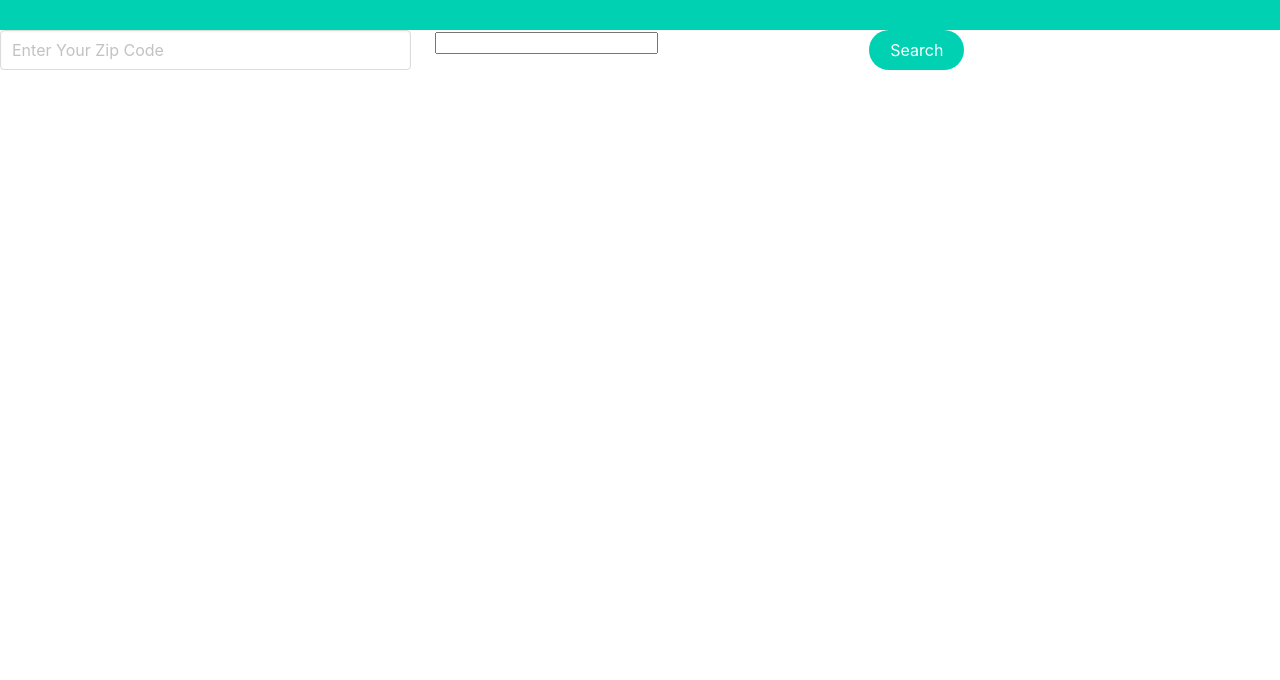
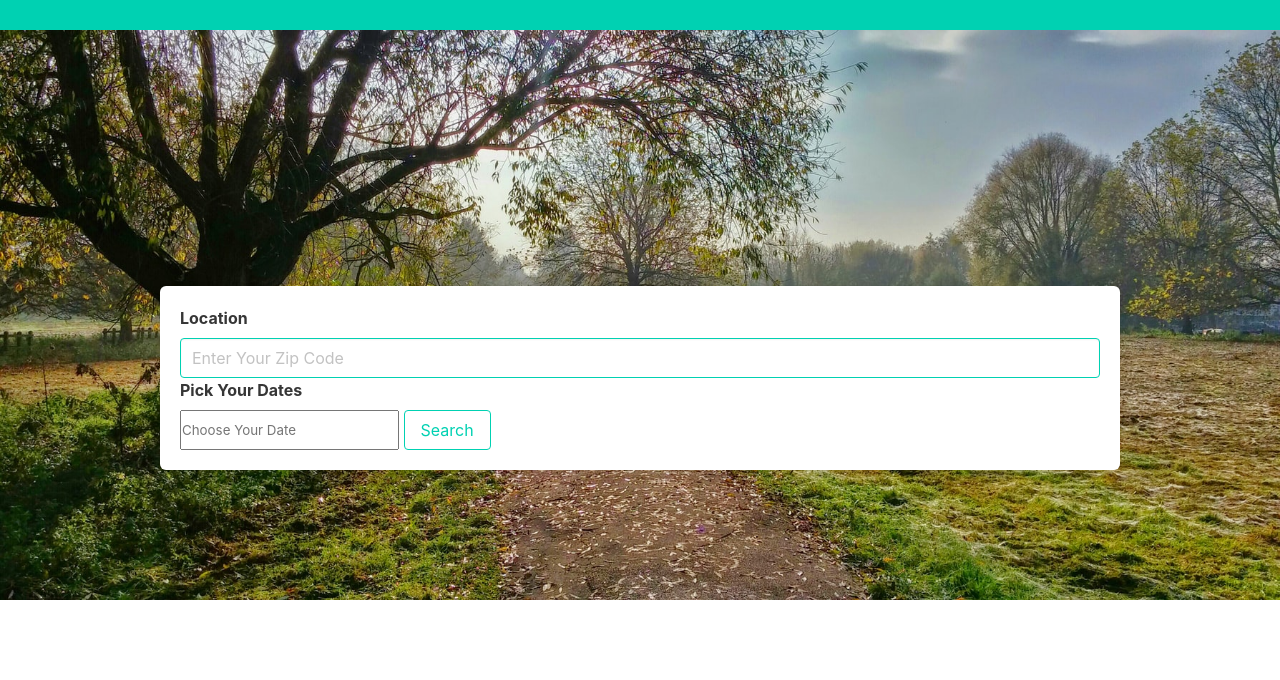
Before and after one commit to LoganHild/forecast-with-a-chance-of-camping, a plain HTML site: page index.html in a window 1280 px wide. Shown: the part 120-800 px from the top of the page. Drawn offline with nearby package versions, Linux system fonts and the light colour scheme.

Commit message:
Main page styling

```diff
--- a/assets/css/style.css
+++ b/assets/css/style.css
@@ -1,4 +1,41 @@
-/* .datepicker {
-    min-width: 400px;
+
+*{
+    margin: 0;
+    padding: 0;
+
+}
+
+.datepicker {
+    min-width: 150px;
     min-height: 40px;
-} */
+}
+
+.containers {
+    position: relative;
+}
+/* background img styling */
+.bg-img {
+    /* background-image: url(./assets/images/background1.jpeg) !important; */
+    background-position: center center;
+    background-repeat:  no-repeat;
+    background-attachment: fixed;
+    background-size:  cover;
+    position: absolute;
+    top:0;
+    left:0;
+    right:0;
+    bottom:0;
+    z-index: -999;
+
+
+}
+
+.inputs {
+    display: flex;
+    position: relative;
+    flex-direction: row;
+    flex-wrap: wrap;
+    z-index: 999;
+    padding: 160px 160px;
+
+}
--- a/index.html
+++ b/index.html
@@ -4,7 +4,12 @@
     <meta charset="UTF-8" />
     <meta http-equiv="X-UA-Compatible" content="IE=edge" />
     <meta name="viewport" content="width=device-width, initial-scale=1.0" />
-    <title>Main page</title>
+
+    <!-- jQuery UI <link> tag -->
+    <link
+      rel="stylesheet"
+      href="https://code.jquery.com/ui/1.12.1/themes/base/jquery-ui.css"
+    />
 
     <link
       rel="stylesheet"
@@ -19,55 +24,61 @@
     />
 
     <link rel="stylesheet" href="./assets/css/style.css" />
+
+    <title>Main page</title>
   </head>
   <body>
     <!-- hero -->
     <section class="hero is-primary">
       <div class="hero-body">
         <div class="container">
-          <h1 class="title is-1">Outdoor Activities Dashboard</h1>
+          <h1 class="title is-1 has-text-centered">
+            Outdoor Activities Dashboard
+          </h1>
         </div>
       </div>
     </section>
 
-    <!-- horizontal tab-->
-    <!-- <div class="main container">
-        <div class="tabs is-centered">
-            <div class="field has-addons">
-                <p class="control">
-                    <input type="text" class="input" placeholder="Search">
-                </p>
-                <p class="control">
-                    <a href="" class="button is-info">Search</a>
-                </p>
+    <!-- background img -->
+    <section class="hero hero-head hero-foot">
+      <div class="hero-body">
+        <div class="bg-img is-fullheight">
+          <figure class="image">
+            <img src="assets/images/background1.jpeg" />
 
-            </div>
-        </div>
 
-    </div> -->
-
-    <div class="block">
-      <div class="columns">
-        <div class="column">
-          <p class="control">
-            <input type="text" class="input" placeholder="Enter Your Zip Code">
-            <span class="icon is-small is-left">
-              <!-- <i class="fas fa-envelope"></i> -->
-          </p>
-        </div>
-        <div class="column">
-            <input class="datepicker" type="text" id="datepicker" autocomplete="off">
-            <span class="icon is-small is-left">
-              <!-- <i class="fas fa-envelope"></i> -->
-          <!-- <p class="notification">Second Column</p> -->
-        </div>
-        <div class="column">
-          <button class="button is-primary is-rounded">Search</button>
-          <!-- <p class="notification">Third Column</p> -->
+          </figure>
         </div>
       </div>
-    </div>
+    </section>
 
+
+
+
+    <!-- input card -->
+    <section class="inputs">
+      <div class="container">
+        <form class="box">
+          <label class="label">Location</label>
+          <input
+            class="input is-primary is-outlined"
+            type="text"
+            id="zip"
+            placeholder="Enter Your Zip Code"
+          />
+
+          <label class="label">Pick Your Dates</label>
+          <input
+            class="datepicker is-primary is-outlined"
+            type="text"
+            id="datepicker"
+            autocomplete="off"
+            placeholder="Choose Your Date"
+          />
+          <button class="button is-outlined is-primary">Search</button>
+        </form>
+      </div>
+    </section>
 
 
     <script src="https://code.jquery.com/jquery-1.12.4.js"></script>
```
Also changed, not shown: index2.html (+1 -1 lines), assets/images/background1.jpeg (added), assets/images/background2.jpeg (added).
